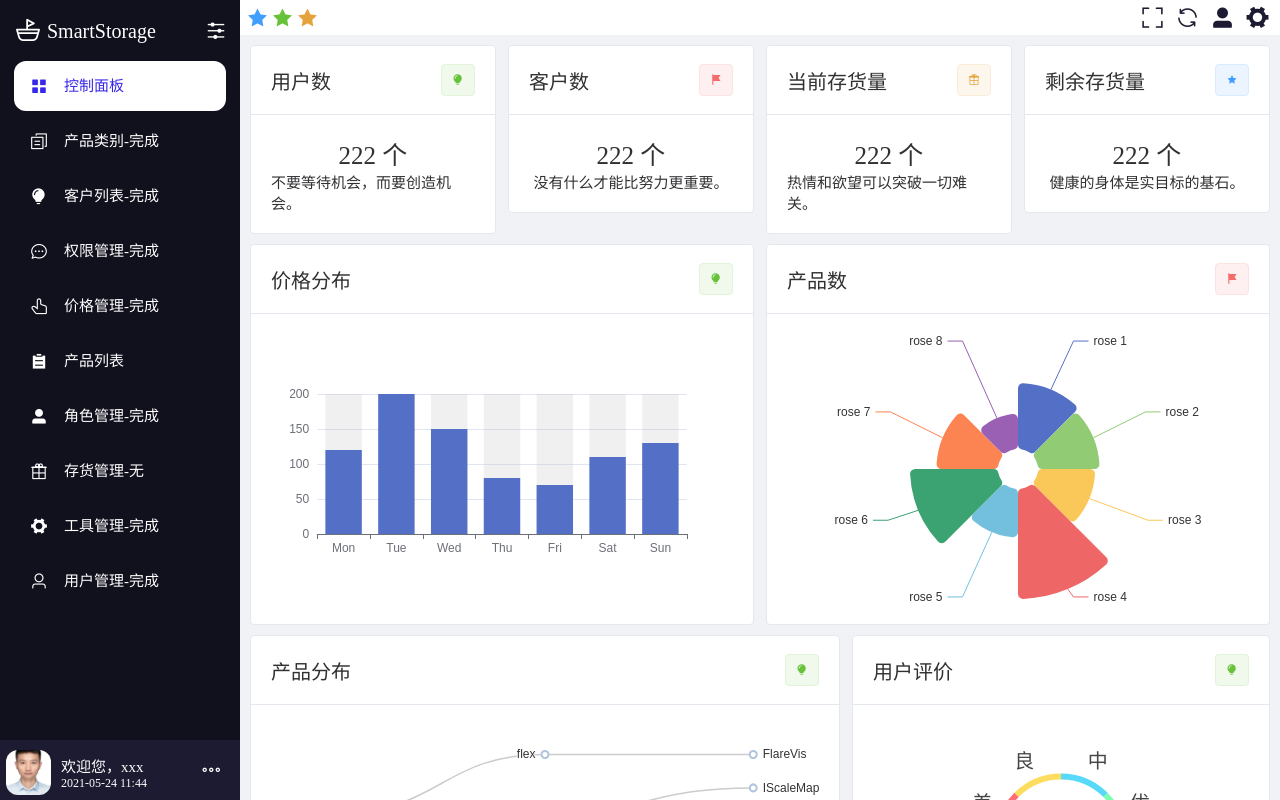
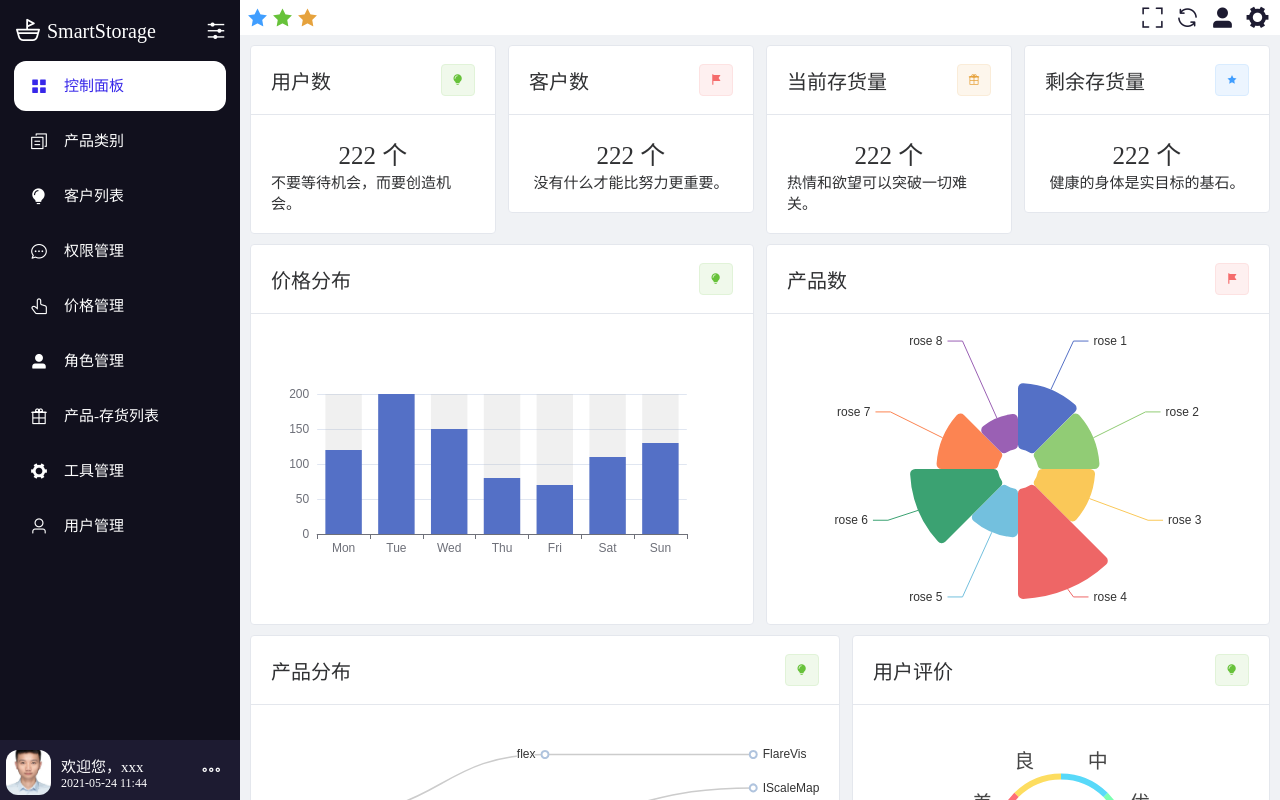
Before and after one commit to wangyang-o/vue3_vite_ts, a Vue app in the folder RFID_vue3_vite/: page /home in a window 1280 px wide. Built offline with nearby package versions, Linux system fonts and the light colour scheme; no server answers; sample sign-in values are in the browser's storage.

Commit message:
改导航栏的字

```diff
--- a/RFID_vue3_vite/src/layout/index.vue
+++ b/RFID_vue3_vite/src/layout/index.vue
@@ -32,37 +32,37 @@ export default defineComponent({
       {
         id: 8,
         icon: 'el-icon-document-copy',
-        title: '产品类别-完成',
+        title: '产品类别',
         path: '/productType',
       },
       {
         id: 5,
         icon: 'el-icon-s-opportunity',
-        title: '客户列表-完成',
+        title: '客户列表',
         path: '/customers',
       },
       {
         id: 3,
         icon: 'el-icon-chat-dot-round',
-        title: '权限管理-完成',
+        title: '权限管理',
         path: '/jurisdiction',
       },
       {
         id: 7,
         icon: 'el-icon-thumb',
-        title: '价格管理-完成',
+        title: '价格管理',
         path: '/price',
       },
-      {
-        id: 6,
-        icon: 'el-icon-s-order',
-        title: '产品列表',
-        path: '/productList',
-      },
+      // {
+      //   id: 6,
+      //   icon: 'el-icon-s-order',
+      //   title: '产品列表',
+      //   path: '/productList',
+      // },
       {
         id: 2,
         icon: 'el-icon-user-solid',
-        title: '角色管理-完成',
+        title: '角色管理',
         path: '/roles',
       },
       // {
@@ -74,19 +74,19 @@ export default defineComponent({
       {
         id: 9,
         icon: 'el-icon-present',
-        title: '存货管理-无',
+        title: '产品-存货列表',
         path: '/stockList',
       },
       {
         id: 10,
         icon: 'el-icon-s-tools',
-        title: '工具管理-完成',
+        title: '工具管理',
         path: '/toolsList',
       },
       {
         id: 11,
         icon: 'el-icon-user',
-        title: '用户管理-完成',
+        title: '用户管理',
         path: '/userList',
       },
     ]);
```
